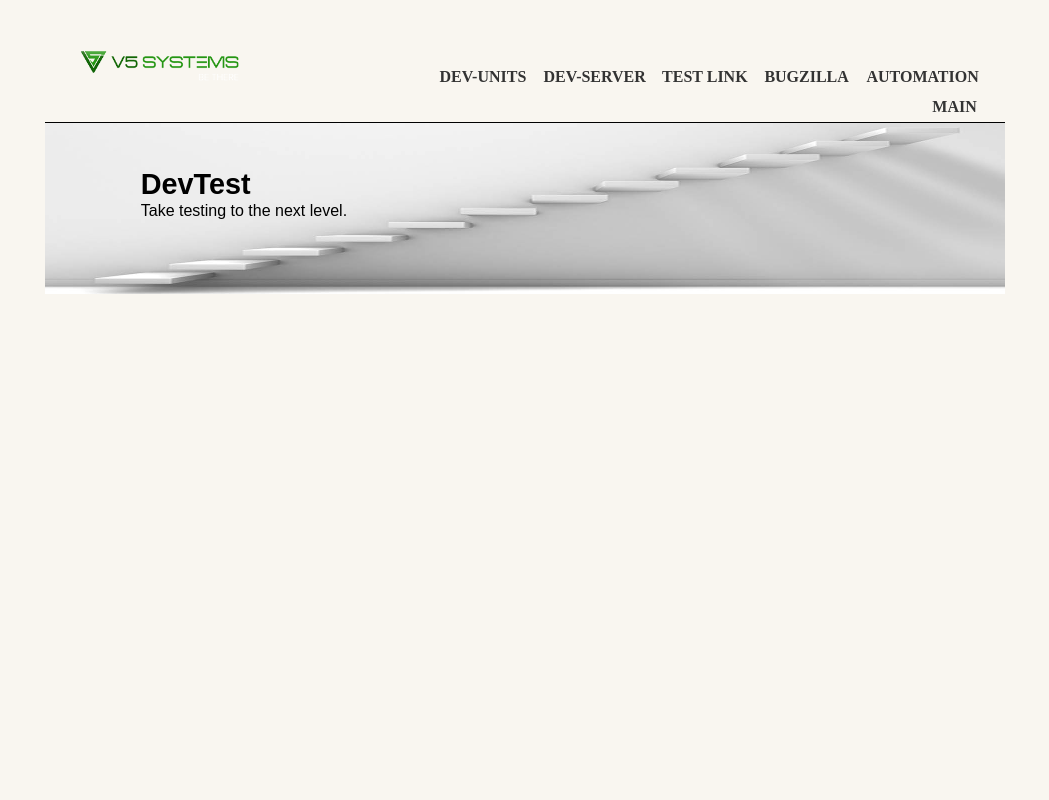
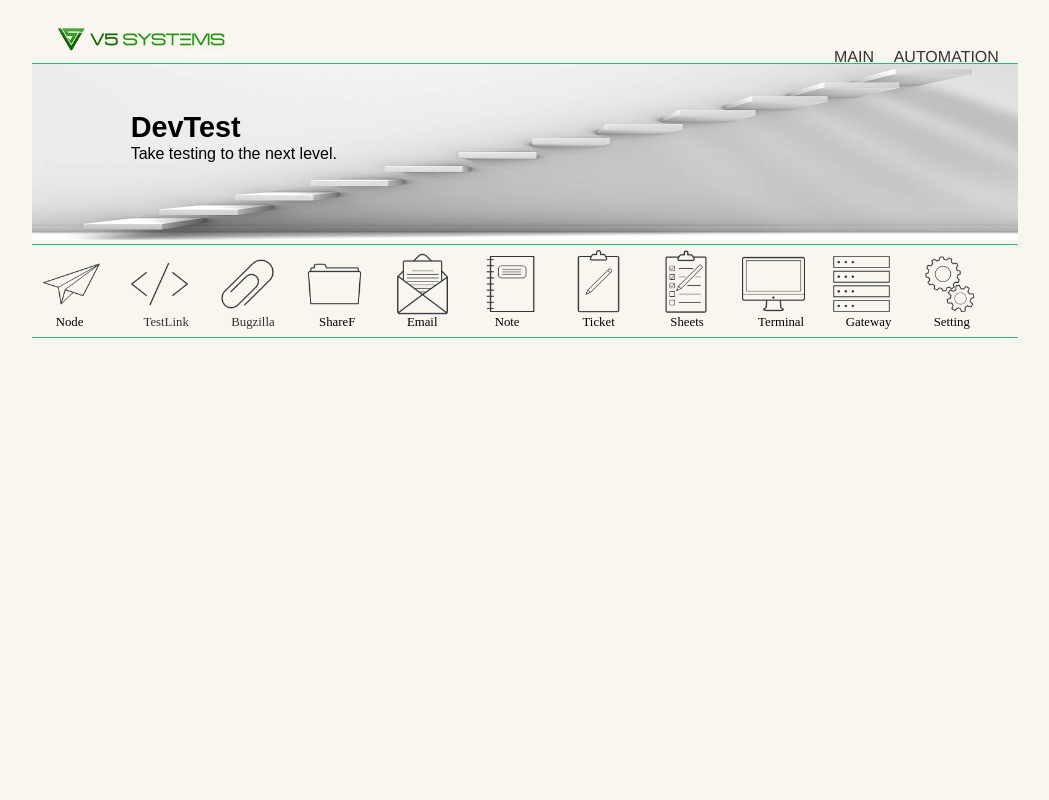
Before and after one commit to LarsonYong/Devtest, a plain HTML site: page index.html in a window 1280 px wide. Shown: the top 800 px of the page, without its empty margins (115-1164 px from the left). Drawn offline with Linux system fonts and the light colour scheme; files whose address does not match are found by name.

Commit message:
add quick link icon

```diff
--- a/css/style.css
+++ b/css/style.css
@@ -39,7 +39,11 @@
     color: #333333;
     background-color: #fff;
 }
-
+a{
+    text-decoration: none;
+    font-family: "Helvetica Neue", Helvetica, Arial, sans-serif;
+    color: #333333;
+}
 .div{
     display: block;
     height:100%;
@@ -49,7 +53,7 @@
     box-sizing: border-box;
 }
 .header-wrapper{
-    margin: 2em;
+    margin: 1px;
     margin-bottom: 0;
     overflow: hidden;
     height: 20% ;
@@ -74,18 +78,20 @@
     width:60%
 }
 .devtest-main-menu{
+    padding-top: 2.7%;
+    margin-bottom: -1%;
     float: right;
     width: 50%;
-    height: 100%;
-    padding-top: 2.5%;
     margin-right:12%;
-    margin-bottom: 0;
 }
 .menu-item{
     float: right;
     display:  inline;
-    padding:0 1% 0 2%;
+    padding:0 1.5% 0 1.5%;
     white-space:nowrap
+}
+.menu-item:hover{
+    background-color: #32B67A;
 }
 .devtest-menu{
     width: auto;
@@ -98,7 +104,7 @@
     text-decoration: none;
     font-size: 1.0em;
     color: #333333;
-    font-weight: bold;
+    font-weight: normal;
     margin: 1% 1% 1% 3%;
     vertical-align: baseline;
     position: relative;
@@ -109,23 +115,36 @@
 #menu-simplified-main{
     margin:0 0 0 0;
     overflow: hidden;
+    height:100%
 }
 .nav-link:hover{
     box-shadow: burlywood;
 }
 .container{
-    margin: 0 12% 1% 12%;
-    border-top: 1px solid;
-    height:2000px;
+    margin: 0 11% 1% 11%;
+    border-top: 1px;
+    border-top-style: solid;
+    border-top-color: #32B67A;
+    height:1000px;
     position: relative;
-    overflow: auto;
+    overflow: hidden;
+}
+.container-2{
+    margin: 0 11% 1% 11%;
+    margin-top: 4%;
+    height:1000px;
+    position: relative;
+    overflow: hidden;
 }
 .devtest_logo{
     width: 100%;
+    overflow: hidden;
 }
 .devtest-img{
     margin-top: 0;
     position: relative;
+    width: 100%;
+    overflow: hidden;
 }
 
 .devtest-img h1{
@@ -149,14 +168,14 @@
     font-family: 'Arial' !important;
 }
 .footer-container{
-    margin: 0 12% 1% 12%;
+    margin: 0 10% 1% 10%;
     border-top: 1px solid;
     position: relative;
-    overflow: auto;
+    overflow: hidden;
 }
 .row-padded{
-    margin-left: -20px;
-    margin-right: -20px;
+    margin-left: -20%;
+    margin-right: -20%;
 }
 .col-md-12.text-center{
     padding-top: 100px;
@@ -169,4 +188,47 @@
 }
 .text-center {
     text-align: center;
+    margin: 0 12% 1% 12%;
 }
+.footer p{
+    font-family: "Helvetica Neue", Helvetica, Arial, sans-serif;
+}
+.quick-link-container{
+    width: 100%;
+    margin-top: 0;
+    border-top: 1px solid;
+    border-top-color: #32B67A;
+    border-bottom: 1px solid;
+    border-bottom-color: #32B67A;
+}
+.quick-link-container-2{
+    width: 100%;
+    margin-top: 0;
+
+    border-bottom: 1px solid;
+}
+.quick-link-box{
+    display: inline-block;
+    position: relative;
+    width: 8%;
+    margin: 0 0.5% 1% 0;
+}
+.quick-link-box {
+    text-decoration: none;
+}
+.quick-icon{
+    width:100%
+}
+.icon-title{
+    position: absolute;
+    bottom: 0;
+    left: 30%;
+    margin: 0 0 0 0;
+    text-align: center;
+    font-size: 0.8em;
+    font-family: "Helvetica Neue", Helvetica, Arial, sans-serif;
+}
+.quick-link-box h2:hover{
+    font-size: 0.9em;
+    color: #32B67A;
+}
--- a/index.html
+++ b/index.html
@@ -8,7 +8,7 @@
     <link rel="stylesheet" href="css/icomoon.css">
     <title>Devtest</title>
 </head>
-<body bgcolor="#f9f6f0">
+<body bgcolor="#f9f6f0" style="overflow-x:hidden">
     <div>
         <header class="header-wrapper">
             <div class="devtest-header">
@@ -23,18 +23,7 @@
                             <li class="menu-item">
                                 <a class="nav-link" href="#">AUTOMATION</a>
                             </li>
-                          <li class="menu-item">
-                              <a class="nav-link" href="http://192.168.1.152:5000/home.cgi" target="_blank">BUGZILLA</a>
-                          </li>
-                          <li class="menu-item">
-                              <a class="nav-link" href="http://10.70.32.100/testlink/login.php" target="_blank">TEST LINK</a>
-                          </li>
-                          <li class="menu-item">
-                              <a class="nav-link" href="#">DEV-SERVER</a>
-                          </li>
-                          <li class="menu-item">
-                              <a class="nav-link" href="#">DEV-UNITS</a>
-                          </li>
+
                             <li class="menu-item">
                                 <a class="nav-link" href="#">MAIN</a>
                             </li>
@@ -50,13 +39,67 @@
                 <h1>DevTest</h1>
                 <p>Take testing to the next level.</p>
             </div>
+            <div class="quick-link-container">
+                <div class="quick-link-box">
+                    <img class="quick-icon" src="images/icons/Node.png">
+                    <h2 class="icon-title">Node</h2>
+                </div>
+                <div class="quick-link-box">
+                    <a href="http://10.70.32.100/testlink/login.php" target="_blank">
+                        <img class="quick-icon" src="images/icons/Link.png">
+                        <h2 class="icon-title">TestLink</h2>
+                    </a>
+                </div>
+                <div class="quick-link-box">
+                    <a href="http://192.168.1.152:5000/home.cgi" target="_blank">
+                        <img class="quick-icon" src="images/icons/Bug.png">
+                        <h2 class="icon-title">Bugzilla</h2>
+                    </a>
+                </div>
+
+                <div class="quick-link-box">
+                    <img class="quick-icon" src="images/icons/Folder.png">
+                    <h2 class="icon-title">ShareF</h2>
+                </div>
+
+                <div class="quick-link-box">
+                    <img class="quick-icon" src="images/icons/Email.png">
+                    <h2 class="icon-title">Email</h2>
+                </div>
+
+                <div class="quick-link-box">
+                    <img class="quick-icon" src="images/icons/Notebook.png">
+                    <h2 class="icon-title">Note</h2>
+                </div>
+
+                <div class="quick-link-box">
+                    <img class="quick-icon" src="images/icons/Ticket.png">
+                    <h2 class="icon-title">Ticket</h2>
+                </div>
+                <div class="quick-link-box">
+                    <img class="quick-icon" src="images/icons/Sheets.png">
+                    <h2 class="icon-title">Sheets</h2>
+                </div>
+                <div class="quick-link-box">
+                    <img class="quick-icon" src="images/icons/Monitor.png">
+                    <h2 class="icon-title">Terminal</h2>
+                </div>
+                <div class="quick-link-box">
+                    <img class="quick-icon" src="images/icons/Network_Server.png">
+                    <h2 class="icon-title">Gateway</h2>
+                </div>
+                <div class="quick-link-box">
+                    <img class="quick-icon" src="images/icons/Setting.png">
+                    <h2 class="icon-title">Setting</h2>
+                </div>
+            </div>
         </div>
     </div>
 
 
 
 </body>
-<footer>
+<footer class="devtest-footer">
     <div class="footer-container">
         <div class="row row-padded">
             <div class="col-md-12 text-center">
@@ -68,6 +111,6 @@
 
 
 <!-- Bootstrap -->
-<script src="js/bootstrap.min.js"></script>
+<!--<script src="js/bootstrap.min.js"></script> -->
 
 </html>
```
Also changed, not shown: index2.html (added, +116 -0 lines), template.html (added, +73 -0 lines), images/icons/Bug.png (added), images/icons/Cloud.png (added), images/icons/Cloud_Download.png (added), images/icons/Email.png (added), images/icons/Folder.png (added), images/icons/Link.png (added), images/icons/Monitor.png (added), images/icons/Network_Server.png (added), images/icons/Node.png (added), images/icons/Notebook.png (added), images/icons/Poo.png (added), images/icons/Setting.png (added), 2 more files. Lines whose indentation alone changed are shown as unchanged.
